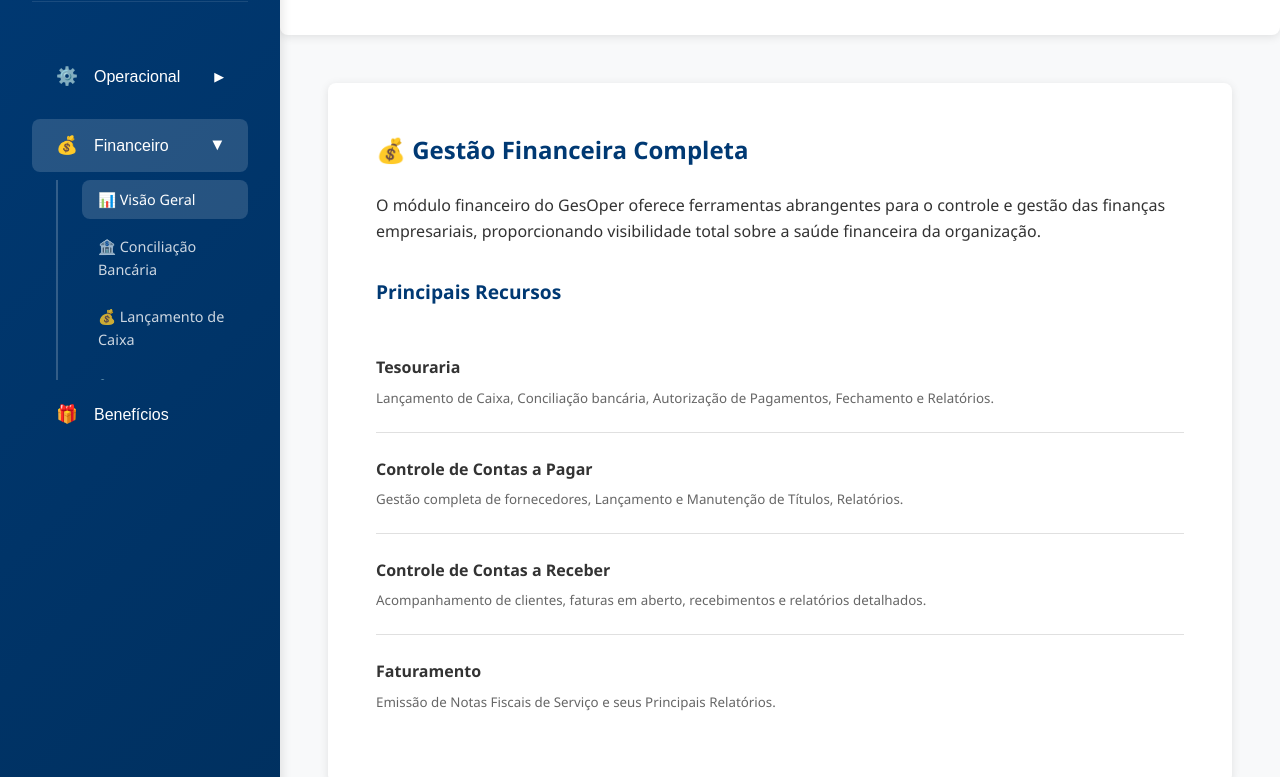
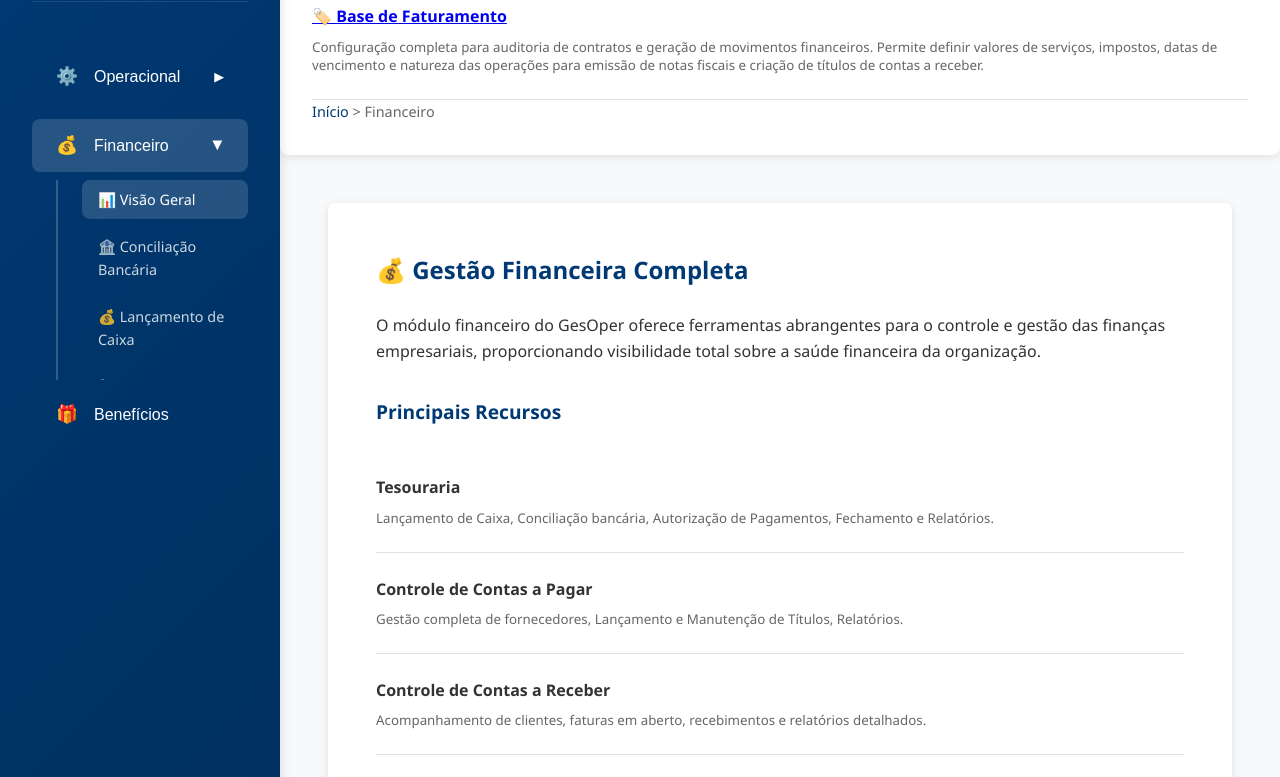
Before and after one commit to felipeanacleto-hash/GesOper, a website: page financeiro/index.html in a window 1280 px wide. Shown: the part 132-909 px from the top of the page. Drawn offline with Linux system fonts and the light colour scheme; files whose address does not match are found by name.

Commit message:
Updated index.html

```diff
--- a/financeiro/index.html
+++ b/financeiro/index.html
@@ -53,6 +53,15 @@
           <h1>Módulo Financeiro</h1>
            <img src="../assets/img/GesoperFinanceiro.png" alt="Logo Financeiro" style="height: 80px; margin-right: 10px;">
          </div>
+
+          <div class="feature-item">
+            <b><a href="base-de-faturamento/index.html">🏷️ Base de Faturamento</a></b>
+            <small>
+              Configuração completa para auditoria de contratos e geração de movimentos financeiros.
+              Permite definir valores de serviços, impostos, datas de vencimento e natureza das operações
+              para emissão de notas fiscais e criação de títulos de contas a receber.
+            </small>
+          </div>
         <div class="breadcrumb">
           <a href="../index.html">Início</a> > Financeiro
         </div>
```
Also changed, not shown: beneficios/index.html (+1 -0 lines), financeiro/lancamento-de-caixa/index.html (+3 -2 lines).
